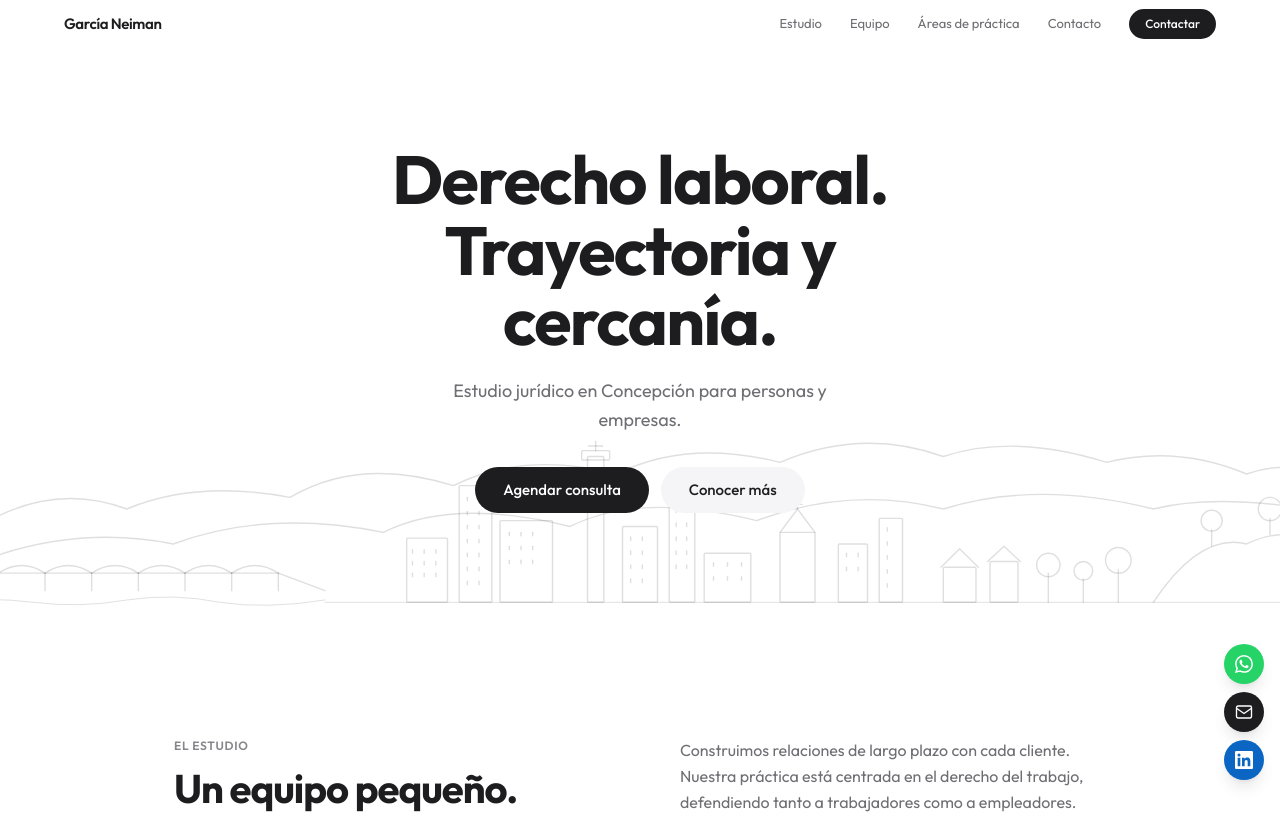
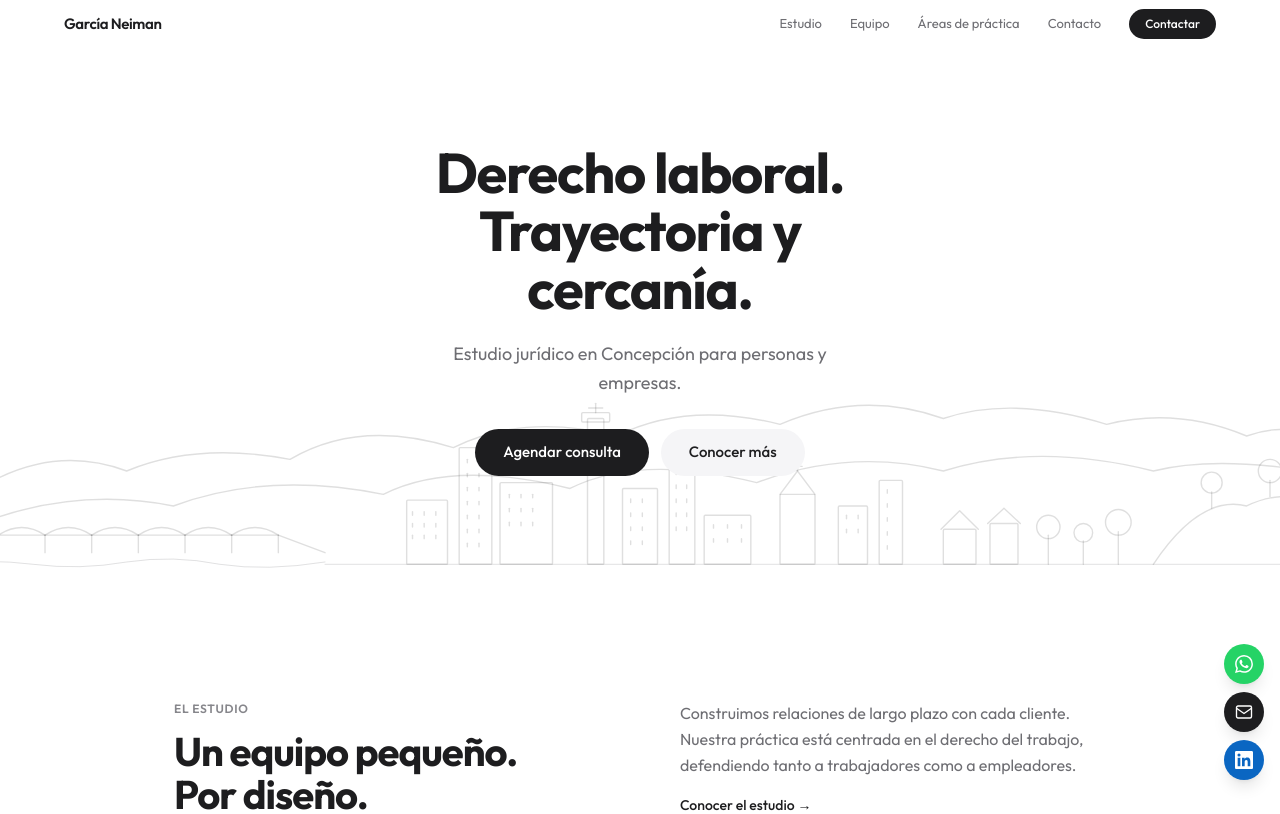
Before and after one commit to lcartercsu/PWeb, a Next.js app: page / in a window 1280 px wide. Shown: the top 814 px of the page. Built offline with nearby package versions, Linux system fonts and the light colour scheme.

Commit message:
Reduce tamano del titular del hero
Co-Authored-By: Claude Opus 4.7 <noreply@anthropic.com>

```diff
--- a/app/page.tsx
+++ b/app/page.tsx
@@ -14,7 +14,7 @@ export default function HomePage() {
       <section className="relative overflow-hidden bg-white pb-20 pt-28 md:pb-28 md:pt-36">
         <ConcepcionSkyline className="pointer-events-none absolute bottom-0 left-1/2 w-[1400px] max-w-none -translate-x-1/2 text-gray-900/[0.14]" />
         <div className="relative mx-auto max-w-site px-6 text-center">
-          <h1 className="fade-up text-[40px] font-bold leading-[1.04] tracking-tight text-gray-900 md:text-[60px] lg:text-[68px]">
+          <h1 className="fade-up text-[34px] font-bold leading-[1.04] tracking-tight text-gray-900 md:text-[50px] lg:text-[56px]">
             Derecho laboral.
             <br />
             Trayectoria y
```
